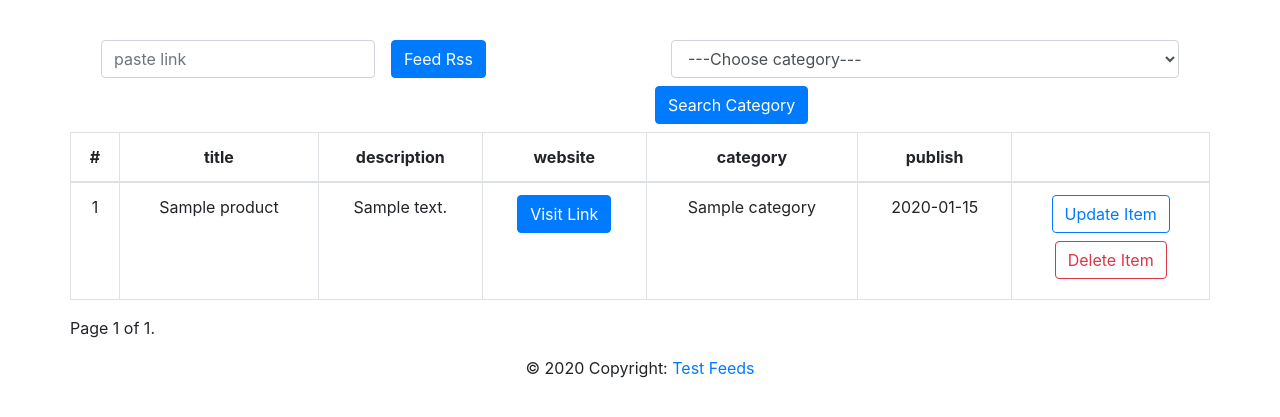
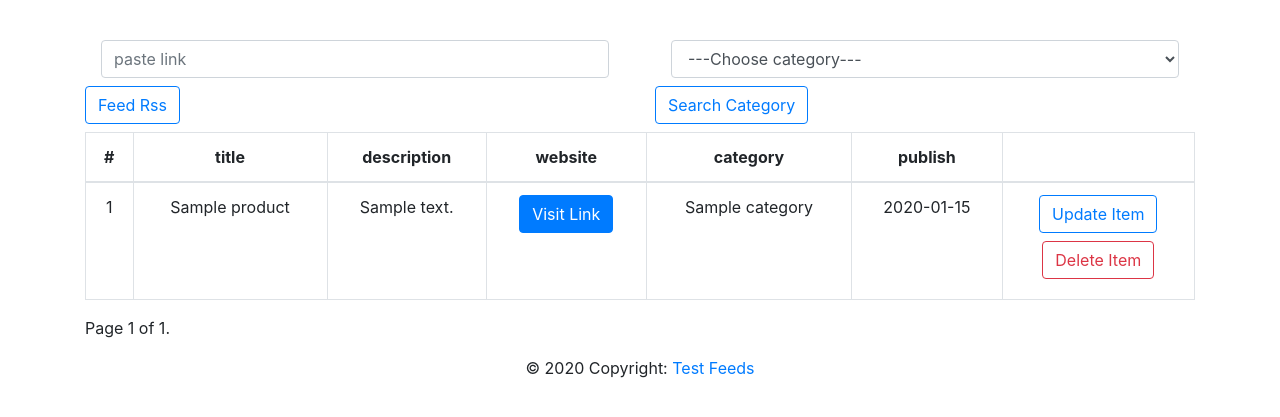
Before and after one commit to baothi/test_feeds, a Django app: page / in a window 1280 px wide. Shown: the part 56-473 px from the top of the page. Run offline with Django 3.2, Linux system fonts and the light colour scheme; tables that the repository leaves empty hold one stand-in row (values such as "Sample post"); some libraries are stand-ins or nearby versions.

Commit message:
change reader.html

```diff
--- a/rss/templates/rss/reader.html
+++ b/rss/templates/rss/reader.html
@@ -4,11 +4,11 @@
     <div class="container pt-3">
         <div class="row">
             <div class="col-md-6 col-md-offset-1">
-                <form action="{% url 'index' %}" class="form-inline">
+                <form action="{% url 'index' %}" >
                     <div class="form-group mx-sm-3 mb-2">
                         <input type="text" class="form-control" placeholder="paste link" name="url">
                     </div>
-                    <button type="submit" class="btn btn-primary mb-2">Feed Rss</button>
+                    <button type="submit" class="btn btn-outline-primary mb-2">Feed Rss</button>
 
                 </form>
             </div>
@@ -24,10 +24,11 @@
                                     {% endfor %}
                             </select>
                         </div>
-                        <button type="submit" class="btn btn-primary mb-2">Search Category</button>
+                        <button type="submit" class="btn btn-outline-primary mb-2">Search Category</button>
                     </form>
                 {% endif %}
             </div>
+        </div>
         <div class="table-responsive">
             <table class="table table-bordered">
                 <thead>
@@ -66,7 +67,6 @@
             </table>
             {% include "rss/pagination.html" with page=all_products %}
         </div>
-        <!-- <a class="btn btn-primary" href='#'>New Product</a> -->
     </div>
 
 <script>
```
